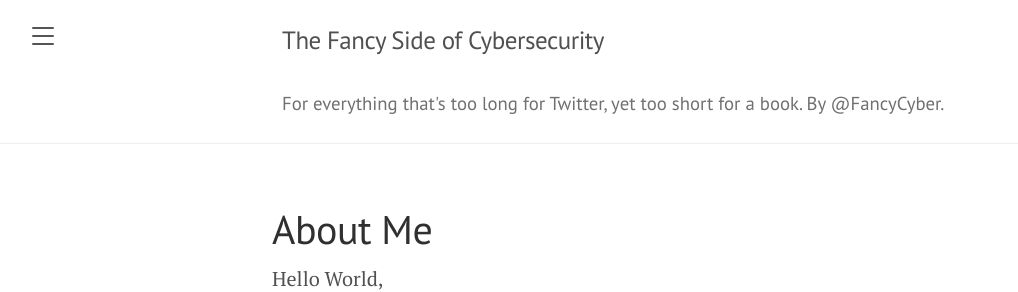
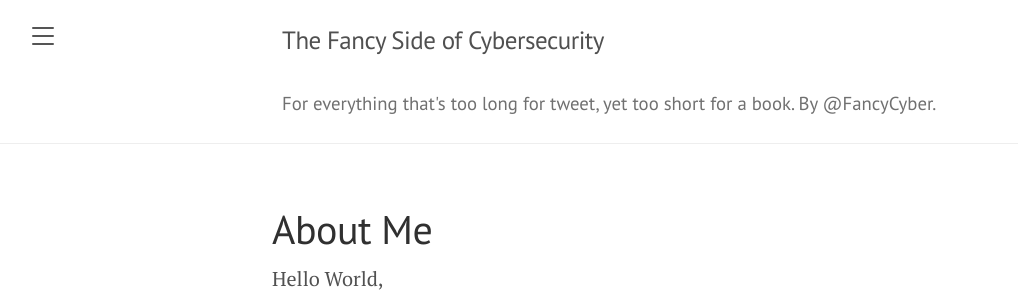
Before and after one commit to FancyCyber/fancycyber.github.io, a Jekyll site: the page built from about.md, in a window 1280 px wide. Shown: the top 292 px of the page, without its empty margins (8-1026 px from the left). Built offline with Jekyll 4.4.1, drawn with Linux system fonts in a browser that asks for light colours.

Commit message:
Fixing header issue (4)

```diff
--- a/_config.yml
+++ b/_config.yml
@@ -1,7 +1,7 @@
 # Setup
 title: The Fancy Side of Cybersecurity
 tagline:             'By <a href="https://twitter.com/FancyCyber" style="color: #707070; " target="_blank">@FancyCyber</a>'
-description:         'For everything that''s too long for Twitter, yet too short for a book.'
+description:         'For everything that''s too long for tweet, yet too short for a book.'
 url:                 https://fancycyber.github.io
 baseurl:             ''
 paginate:            5
```
